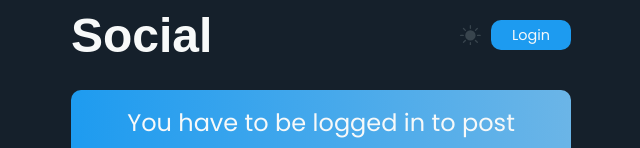
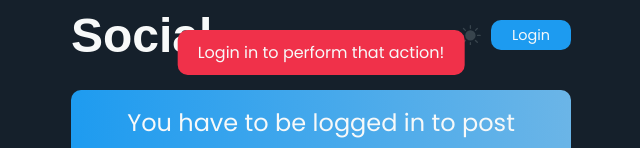
Before and after one commit to cateruu/social-app, a Next.js app: page / in a window 1280 px wide. Shown: the top 148 px of the page, without its empty margins (319-959 px from the left). Built offline with nearby package versions, Linux system fonts and the light colour scheme; no server answers; the database is empty; a web font is replaced by a local one.

Commit message:
error component

```diff
--- /dev/null
+++ b/components/Error/Error.module.css
@@ -0,0 +1,11 @@
+.error {
+  background-color: var(--error);
+  padding: 10px 20px;
+  text-align: center;
+  color: var(--text-color);
+  border-radius: 10px;
+  position: fixed;
+  top: 30px;
+  left: 50%;
+  transform: translateX(-50%);
+}
--- /dev/null
+++ b/components/Error/Error.tsx
@@ -0,0 +1,10 @@
+import { useAppSelector } from '../../app/hooks';
+import styles from './Error.module.css';
+
+const Error = () => {
+  const { text } = useAppSelector((state) => state.error);
+
+  return <div className={styles.error}>Login in to perform that action!</div>;
+};
+
+export default Error;
--- a/pages/index.tsx
+++ b/pages/index.tsx
@@ -3,6 +3,7 @@ import type { NextPage } from 'next';
 import Head from 'next/head';
 import { useAppSelector } from '../app/hooks';
 import CommentModal from '../components/CommentModal/CommentModal';
+import Error from '../components/Error/Error';
 import Feed from '../components/Feed/Feed';
 
 import PostInput from '../components/PostInput/PostInput';
@@ -21,6 +22,7 @@ const Home: NextPage = () => {
         <title>Social App</title>
         <meta name='description' content='The best social app on earth.' />
       </Head>
+      <Error />
       {isOpen && <CommentModal />}
       {!user ? <PostLogin /> : <PostInput type='post' />}
       <Feed />
--- a/styles/globals.css
+++ b/styles/globals.css
@@ -30,4 +30,5 @@ a {
   --icon-active: #f91880;
   --action-btn: #1d9bf0;
   --placeholder: #8692a0;
+  --error: #f0314a;
 }
```
